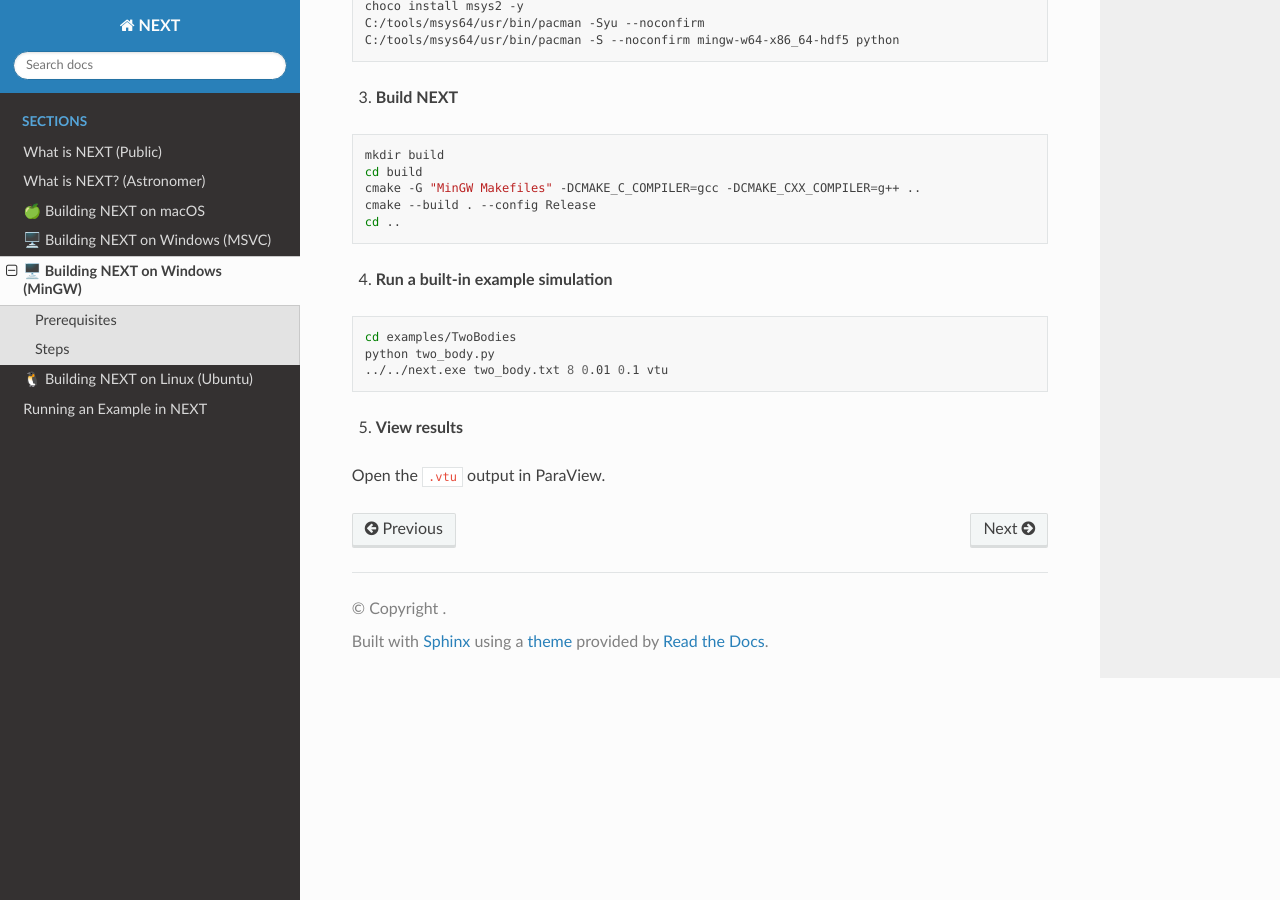
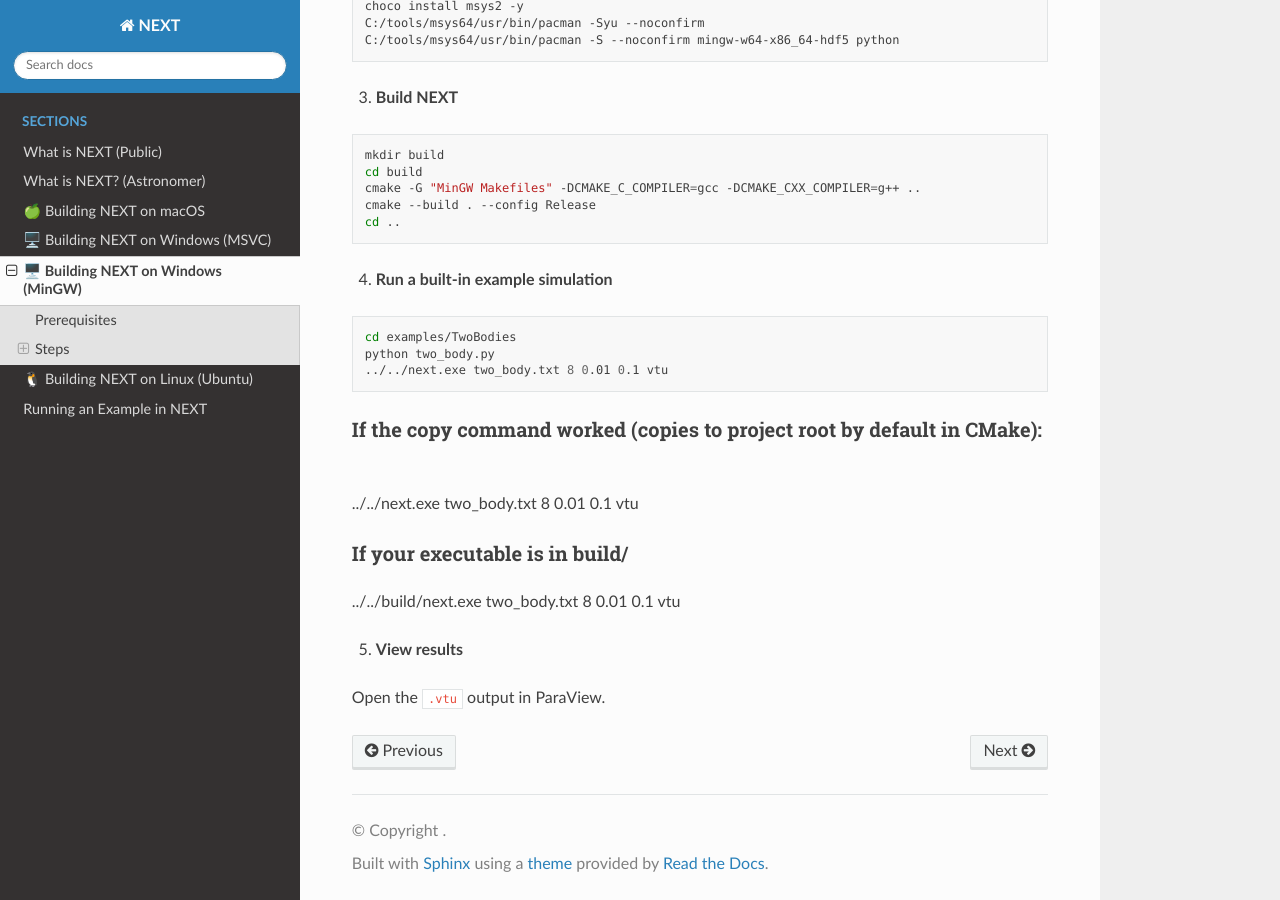
Before and after one commit to TimGoTheCreator/NEXT, a Sphinx documentation site: the page built from docs/install_mingw.md, in a window 1280 px wide and 900 px high, scrolled down 659 px. Built offline with Sphinx 7.4.7 and the Read the Docs theme 3.1.0, drawn with Linux system fonts in a browser that asks for light colours.

Commit message:
Update install_mingw.md

````diff
--- a/docs/install_mingw.md
+++ b/docs/install_mingw.md
@@ -45,6 +45,12 @@
 ../../next.exe two_body.txt 8 0.01 0.1 vtu
 ```
 
+#### If the copy command worked (copies to project root by default in CMake):
+../../next.exe two_body.txt 8 0.01 0.1 vtu
+
+#### If your executable is in build/
+../../build/next.exe two_body.txt 8 0.01 0.1 vtu
+
 5. **View results**
 
 Open the `.vtu` output in ParaView.
````
